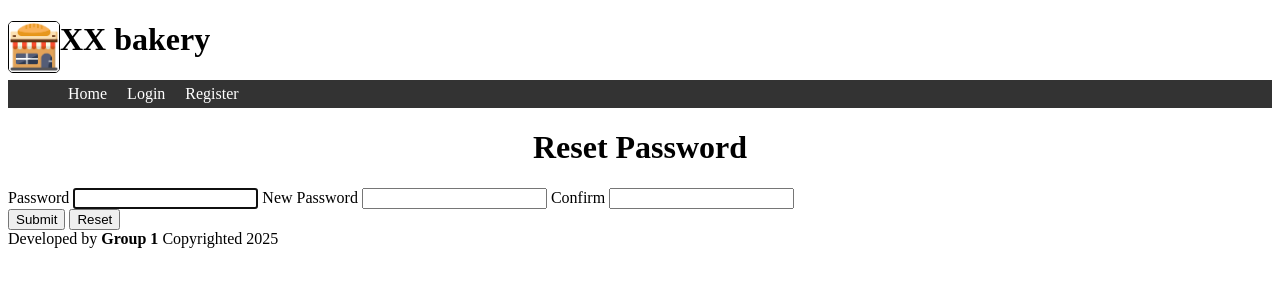
After one commit to CheeWeng2828/Web-Based-Assignment, a PHP site: page /function/password.php in a window 1280 px wide. The commit adds this page. Shown: the top 300 px of the page. Run offline with PHP 8.4, Linux system fonts and the light colour scheme.

Commit message:
update password function

```diff
--- a/base.php
+++ b/base.php
@@ -45,17 +45,9 @@ function temp($key, $value = null) {
     }
 }
 
-
-function get_file($key){
-    $f = $_FILES[$key] ?? null;
-
-    if($f && $f['error'] == 0){
-        return(object)$f;
-    }
-
-    return null;
-}
-
+//===================================================================================
+// Photo function
+//===================================================================================
 function save_photo($f,$folder,$weigth = 200,$height = 200){
 
     $photo = uniqid(). '.jpg';
@@ -67,6 +59,20 @@ function save_photo($f,$folder,$weigth = 200,$height = 200){
         ->toFile("$folder/$photo",'image/jpeg');
 
     return $photo;
+}
+
+function get_file($key) {
+    $f = $_FILES[$key] ?? null;
+
+    if ($f && $f['error'] == 0) {
+        return (object)$f;
+    }
+
+    return null;
+}
+
+function html_file($key, $accept = '', $attr = '') {
+    echo "<input type='file' id='$key' name='$key' accept='$accept' $attr>";
 }
 
 //===================================================================================
@@ -85,10 +91,6 @@ function html_text($key,$attr = ''){
 function html_password($key,$attr =' '){
     $value = encode($GLOBALS[$key]?? '');
     echo "<input type='password' id='$key' name='$key'value='$value' $attr>";
-}
-
-function html_file($key,$accept = ' ',$attr=' '){
-    echo "<input type='file' id='$key' name='$key' accept='$accept' $attr>";
 }
 
 function html_search($key,$attr=' '){
--- /dev/null
+++ b/function/password.php
@@ -0,0 +1,83 @@
+<?php
+include '../base.php';
+
+$_title = 'Reset Password';
+include '../head.php';
+
+if(is_post()){
+
+    $password       = req('password');
+    $new_password   = req('new_password');
+    $confirm        = req('confirm');
+
+    if($password == ''){
+        $_err['password'] = 'Require';
+    }
+
+    else if(strlen($password) < 5 || strlen($password) > 100 ){
+        $_err['password'] = 'Between 5 - 100 charaters';
+    }
+
+    else{
+        $stm = $_db->prepare('
+                SELECT COUNT(*)FROM user
+                WHERE password = SHA1(?) AND id = ?
+                ');
+        $stm->execute([$password,$_user->id]);
+
+        if($stm->fetchColumn() == 0){
+            $_err['password'] = 'Not Matched';
+        }
+    }
+    if($new_password == ''){
+        $_err['new_password'] = 'Require';
+    }
+
+    else if(strlen($new_password) < 5 || strlen($new_password) > 100 ){
+        $_err['new_password'] = 'Between 5 - 100 charaters';
+    }
+    if($confirm == ''){
+        $_err['confirm'] = 'Require';
+    }
+
+    else if(strlen($confirm) < 5 || strlen($confirm) > 100 ){
+        $_err['confirm'] = 'Between 5 - 100 charaters';
+    }
+    else if($new_password != $confirm){
+        $_err['$confirm'] = 'Not Matched';
+    }
+
+    if(!$_err){
+        $stm = $_db->prepare('
+                UPDATE user
+                SET password = SHA1(?)
+                WHERE id = ?
+                ');
+        $stm->execute([$new_password,$_user->id]);
+
+        temp('Info','Update Sucessful');
+        redirect('/');
+    }
+}
+
+?>
+<form method="post" class="reset_password" enctype="multipart/form-data">
+
+    <label for="password">Password</label>
+    <?= html_password('password','maxlength = "100"') ?>
+    <? err('password') ?>
+
+    <label for="new_password">New Password</label>
+    <?= html_password('new_password','maxlength = "100"') ?>
+    <? err('new_password') ?>
+
+    <label for="confirm">Confirm</label>
+    <?= html_password('confirm','maxlength = "100"') ?>
+    <? err('confirm') ?>
+    <section>
+        <button>Submit</button>
+        <button type="reset">Reset</button>
+    </section>
+</form>
+<?php
+include '../foot.php';
--- a/head.php
+++ b/head.php
@@ -35,6 +35,7 @@
             <?php if($_user):?>
             <a href="/function/logout.php">Logout</a>
             <a href="/function/profile.php">Profile</a>
+            <a href="/function/password.php">Password</a>
             <?php endif ?>
     </nav>
 
```
Also changed, not shown: function/register.php (+47 -34 lines), photo/67c6f6eb5c8bb.jpg (deleted), photo/67c70197136e6.jpg (deleted), photo/67cee64b06614.jpg (deleted), photo/67ceedabdf21e.jpg (deleted), photo/67d14ea8c9e87.jpg (renamed from photo/67ceeea02dd09.jpg).
